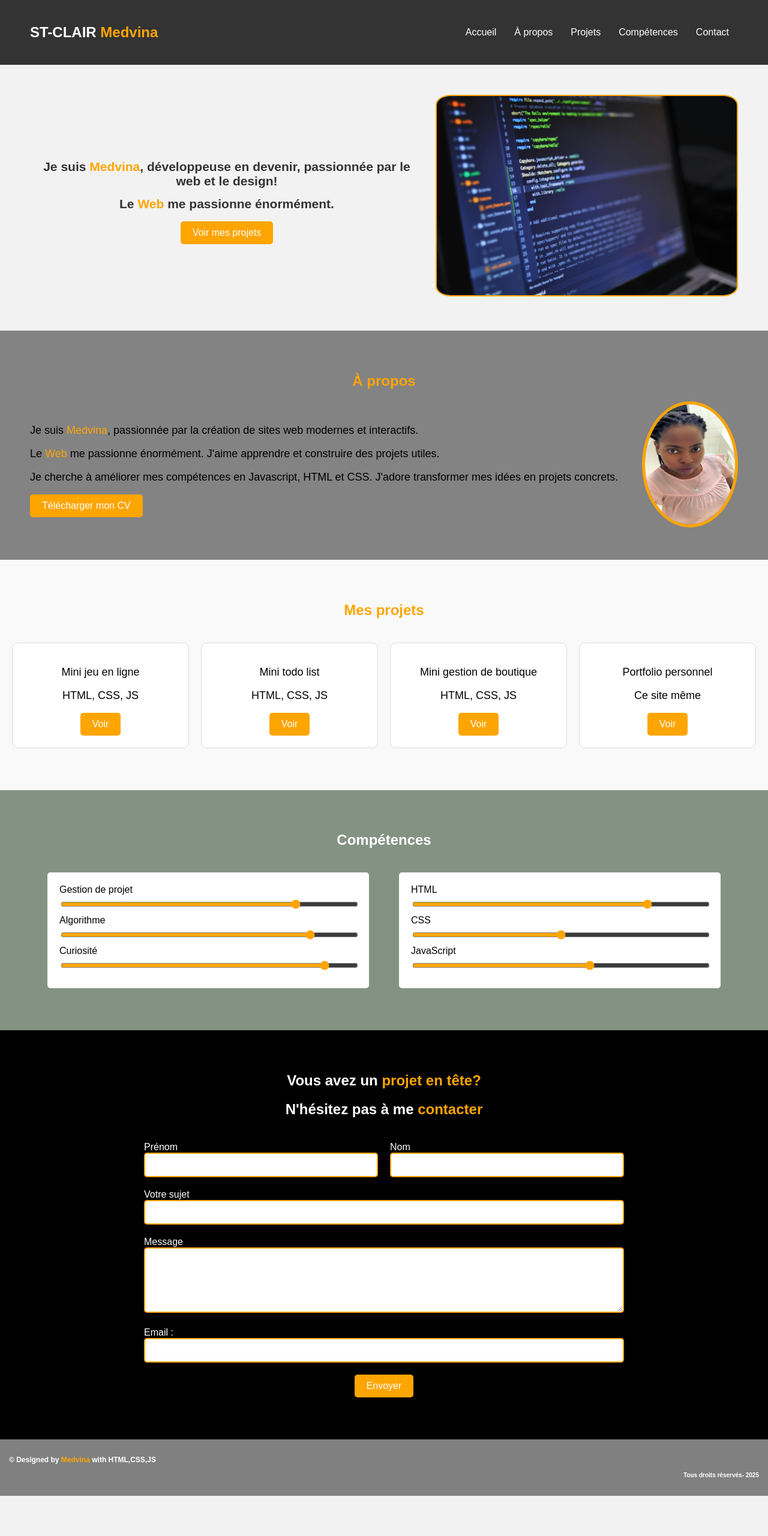
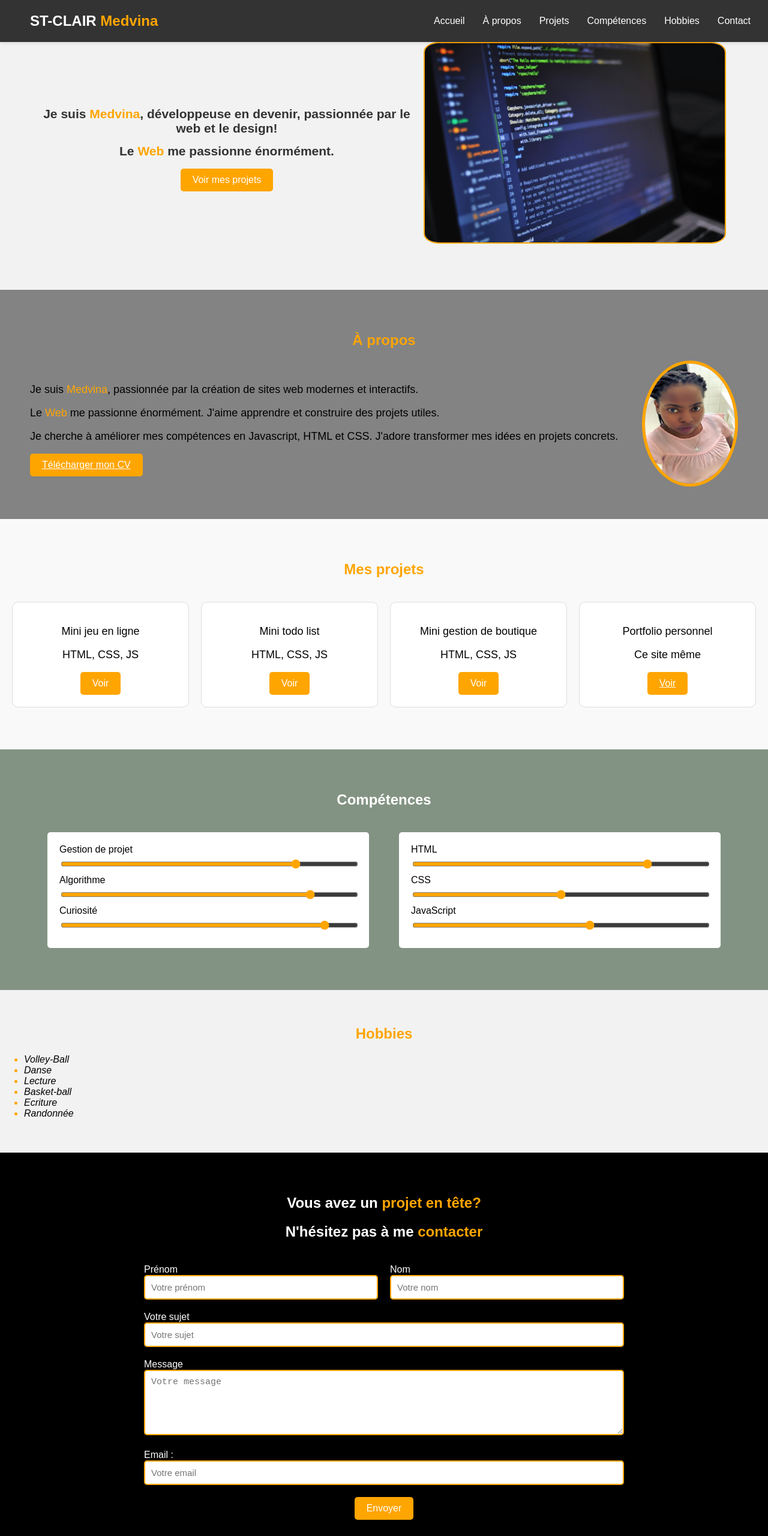
Before and after one commit to Medvina/PORTFOLIO, a plain HTML site: page index.html in a window 1280 px wide. Shown: the top 2560 px of the page at 60% size. Before the commit the page ends 2493 px from the top, so only its background shows below. Drawn offline with Linux system fonts and the light colour scheme.

Commit message:
Add files via upload

```diff
--- a/index.html
+++ b/index.html
@@ -19,6 +19,7 @@
         <li><a href="#a_propos">À propos</a></li>
         <li><a href="#projets">Projets</a></li>
         <li><a href="#competences">Compétences</a></li>
+        <li><a href="#hobbies">Hobbies</a></li>
         <li><a href="#contact">Contact</a></li>
       </ul>
     </nav>
@@ -47,7 +48,9 @@
         <p>Je suis <span class="special">Medvina</span>, passionnée par la création de sites web modernes et interactifs.</p>
         <p>Le <span class="special">Web</span> me passionne énormément. J'aime apprendre et construire des projets utiles.</p>
         <p> Je cherche à améliorer mes compétences en Javascript, HTML et CSS. J'adore transformer mes idées en projets concrets.</p>
-        <button class="submit-btn">Télécharger mon CV</button>
+      <button type="submit" class="submit-btn">
+        <a href="CV DE MEDVINA ST-CLAIR.pdf"download> Télécharger mon CV</a>
+        </button>
       </div>
       <div class="about-image">
         <img src="Mia.jpg" width="150" height="200" alt="Photo Medvina">
@@ -77,13 +80,15 @@
       <div class="projet-item">
         <p class="description">Portfolio personnel</p>
         <p class="competences">Ce site même</p>
-        <button class="submit-btn">Voir</button>
+        <button class="submit-btn">
+        <a href="https://medvina.github.io/PORTFOLIO/#projets">Voir</a>
+        </button>
       </div>
     </div>
-</div>
+  </div>
 
 
-  <div id="competences">
+<div id="competences">
     <h2 class="title">Compétences</h2>
     <div class="competence-container">
       <div class="competence-item">
@@ -105,6 +110,18 @@
     </div>
 </div>
 
+<div id="hobbies">
+    <h2 class="title">Hobbies</h2>
+        <ul>
+            <li><em>Volley-Ball</em></br></li>
+            <li><em> Danse</em></br></li>
+            <li><em> Lecture</em></br></li>
+            <li><em> Basket-ball</em></br></li>
+            <li><em> Ecriture</em></br></li>
+            <li><em> Randonnée</em></br></li>
+        </ul>
+</div>
+
 
   <div id="contact">
     <h2>Vous avez un <span>projet en tête?</span></h2>
@@ -113,29 +130,29 @@
       <div class="form-row">
         <div class="form-group half-width">
           <label for="prenom">Prénom</label>
-          <input type="text" name="prenom" id="prenom">
+          <input type="text" name="prenom" id="prenom" placeholder="Votre prénom">
         </div>
         <div class="form-group half-width">
           <label for="nom">Nom</label>
-          <input type="text" name="nom" id="nom">
+          <input type="text" name="nom" id="nom" placeholder="Votre nom">
         </div>
       </div>
       <div class="form-group full-width">
         <label for="projet">Votre sujet</label>
-        <input type="text" name="projet" id="projet">
+        <input type="text" name="projet" id="projet" placeholder="Votre sujet">
       </div>
       <div class="form-group full-width">
         <label for="message">Message</label>
-        <textarea name="message" id="message" rows="5"></textarea>
+        <textarea name="message" id="message" rows="5" placeholder="Votre message"></textarea>
       </div>
       <div class="form-group full-width">
         <label for="email">Email :</label>
-      <input type="email" id="email" required><br>
+        <input type="email" id="email" placeholder="Votre email"><br>
       </div>
       <button type="submit" class="submit-btn">Envoyer</button>
 
     </form>
-</div>
+  </div>
 
 </div>
 
@@ -144,6 +161,28 @@
   <h4> Tous droits réservés- 2025</h4>
 </footer>
 
-<script src="script.js"></script>
+<script>
+    function validerFormulaire() {
+  let prenom =document.getElementById("prenom").value;
+  let nom = document.getElementById("nom").value;
+  let projet =document.getElementById("projet").value;
+  let message = document.getElementById("message").value;
+  let email = document.getElementById("email").value;
+  if (prenom===" " || nom===" " || projet===" " || message===" " || email===" ") {
+    alert("Veuillez remplir tous les champs du formulaire(pas seulement des espaces).");
+    return false;
+  }
+  if (!prenom || !nom || !projet || !message || !email ) {
+    alert("Veuillez remplir tous les champs du formulaire(pas seulement des espaces).");
+    return false;
+  }
+  if (!email.includes("@")) {
+    alert("Adresse email invalide.");
+    return false;
+  }
+  alert("Merci " + prenom + " " + nom + ", votre message a bien été envoyé !");
+  return true;
+}
+</script>
 </body>
 </html>
--- a/style.css
+++ b/style.css
@@ -1,4 +1,8 @@
 /*GENERAL*/
+html {
+  scroll-padding-top: 70px;
+  scroll-behavior: smooth;
+}
 body {
     margin: 0;
     font-family: Arial, sans-serif;
@@ -7,6 +11,14 @@ body {
 }
 
 header {
+    position: fixed;
+    top: 0;
+    left: 0;
+    width: 95%;
+    height: 30px;
+    background-color: white;
+    z-index: 1000;
+    box-shadow: 0 2px 5px rgba(0,0,0,0.1);
     display: flex;
     justify-content: space-between;
     align-items: center;
@@ -46,7 +58,7 @@ header {
     display: flex;
     justify-content: space-between;
     align-items: center;
-    padding: 50px;
+    padding: 70px;
     text-align: center;
     font-size: 30px;
 }
@@ -119,14 +131,16 @@ p {
     width: 30%;
     border-radius: 10px;
     text-align: center;
-    transition: transform 0.3s ease-in-out, box-shadow 0.3s ease-in-out;
+     transition: transform 0.3s ease-in-out, box-shadow 0.3s ease-in-out;
     transform: scale(1);
     box-shadow: none;
+
 }
 .projet-item:hover {
   transform: scale(1.05);
   box-shadow: 0 0 15px rgba(0, 0, 0, 0.7);
 }
+
 
 /*COMPÉTENCES*/
 #competences {
@@ -159,7 +173,19 @@ p {
     width: 100%;
     margin-bottom: 10px;
     accent-color: orange;
+    pointer-events: none;
 }
+
+/*HOBBIES*/
+#hobbies {
+    color:orange;
+    padding: 40px 0;
+}
+
+em {
+color: black;
+}
+
 
 /*CONTACT*/
 #contact {
@@ -251,3 +277,6 @@ h2 {
   align-items: center;
   text-align: center;
 }
+a {
+    color: white;
+}
```
